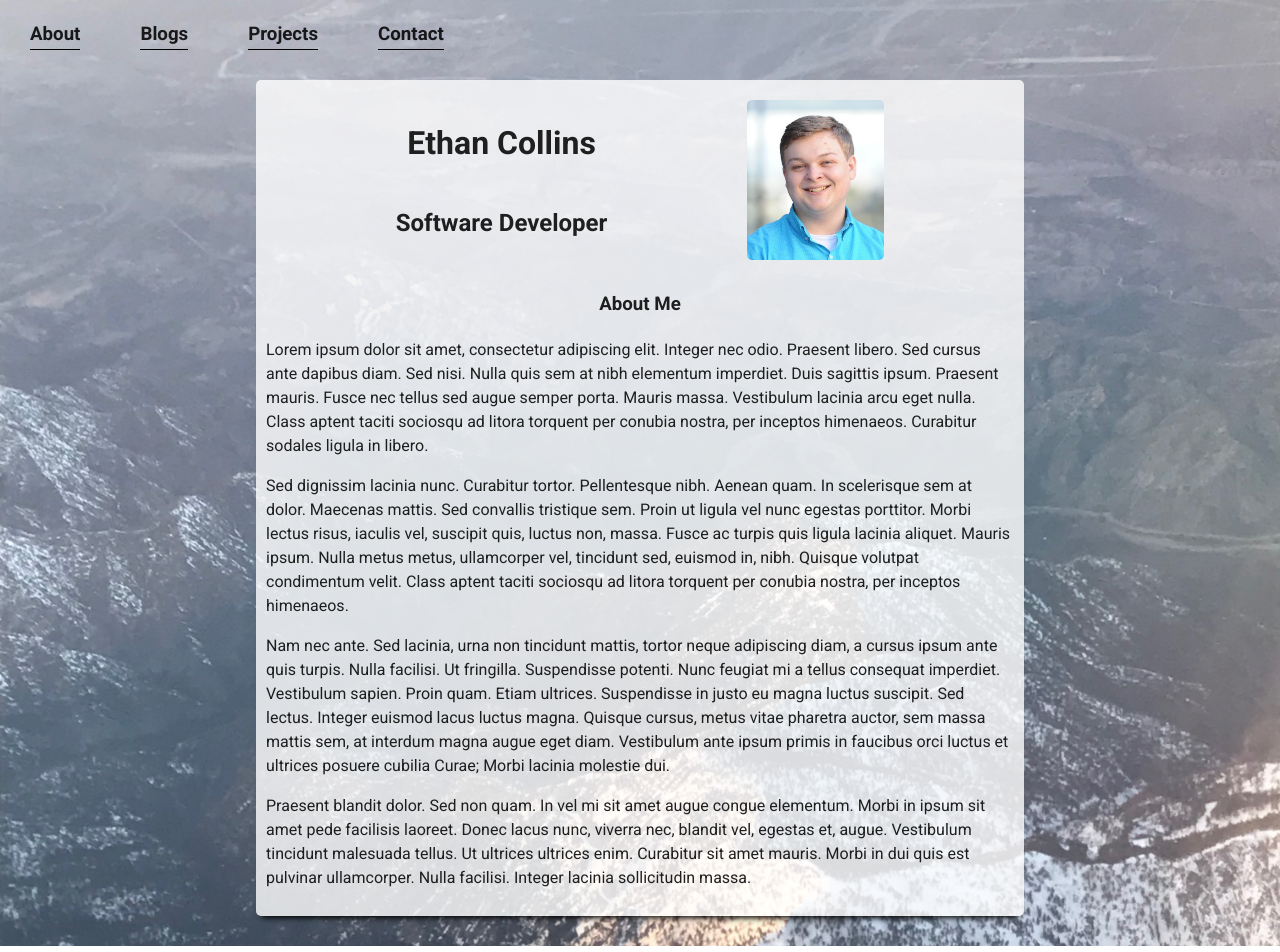
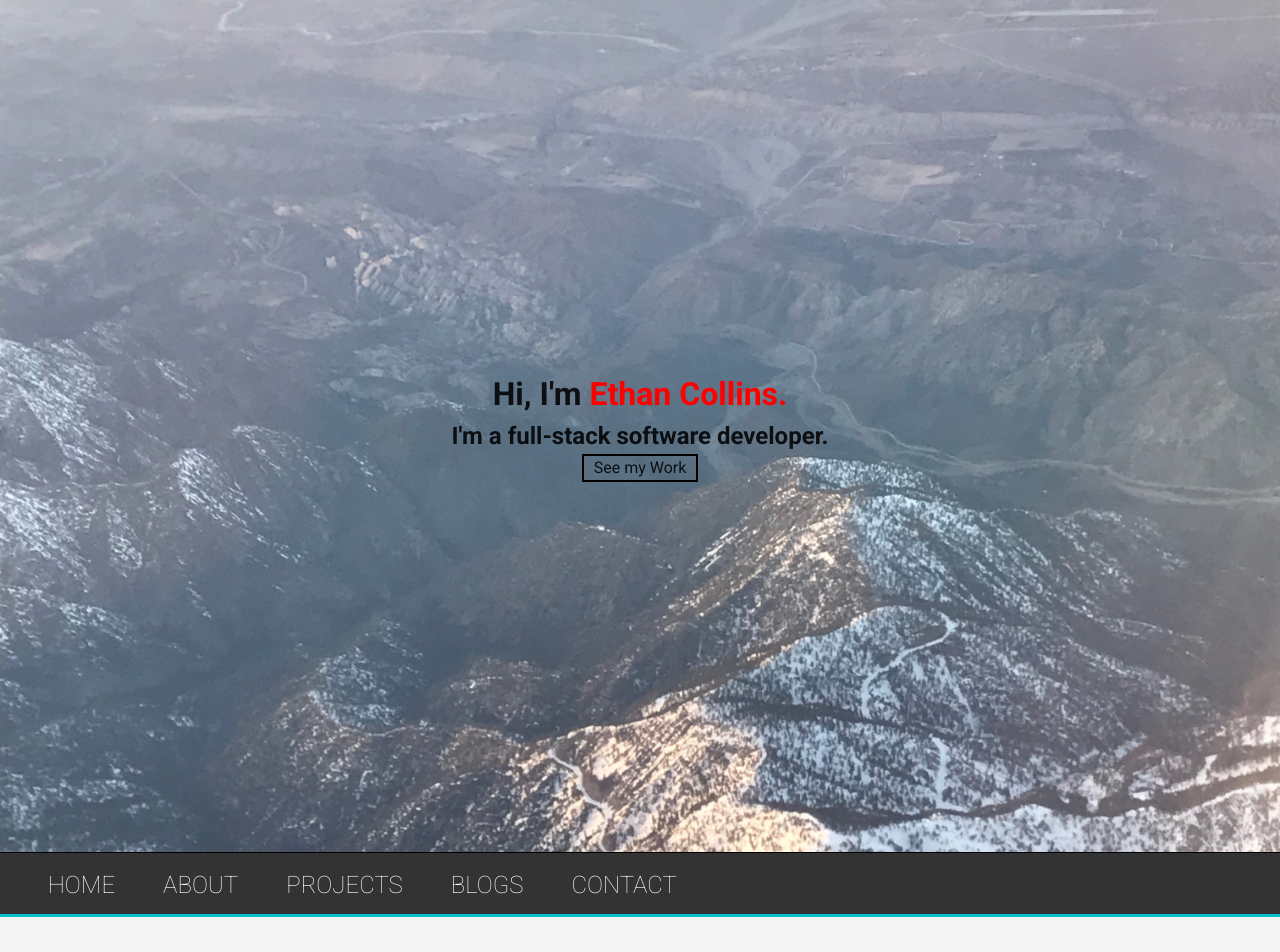
Before and after one commit to ethancollins0/PersonalSite, a Vue app: page / in a window 1280 px wide. Before the commit this address led to /about. Shown: the top 952 px of the page. Built offline with nearby package versions, Linux system fonts and the light colour scheme.

Commit message:
adds styling and changes format to single page

```diff
--- a/src/App.vue
+++ b/src/App.vue
@@ -1,42 +1,39 @@
 <template>
 <v-app>
   <div id="app">
-    <MobileNavbar v-if="mobile" />
-    <Navbar v-if="mobile == false" />
     <router-view />
+    <Navbar />
+    <About />
+    <Projects />
   </div>
   </v-app>
 </template>
 
+<script>
+  import Navbar from './components/Navbar'
+  import About from './components/About'
+  import Projects from './components/Projects'
+
+  export default {
+      components: {
+        Navbar,
+        About,
+        Projects
+      },
+      computed: {
+        viewheight(){
+          return this.$store.state.viewheight
+        },
+      },
+      mounted(){
+        this.$store.commit('viewheight', window.innerHeight + 53)
+      },
+  };
+</script>
+
 <style lang="scss">
   #app {
-    background: url('./assets/background.jpg') no-repeat center center fixed;
-    -webkit-background-size: cover;
-    -moz-background-size: cover;
-    -o-background-size: cover;
-    background-size: cover;
-    background-attachment: fixed;
+    background: #fff;
+    width: calc(100vw);
   }
 </style>
-
-<script>
-  import Navbar from './components/Navbar'
-  import MobileNavbar from './components/MobileNavbar'
-
-  export default {
-    computed: {
-      mobile(){
-        return this.$store.state.mobile
-      }
-    },
-    mounted() {
-      if( /Android|webOS|iPhone|iPad|iPod|BlackBerry|IEMobile|Opera Mini/i.test(navigator.userAgent) ) {
-        this.$store.commit('mobile')
-      }
-    },
-    components: {
-      MobileNavbar,
-      Navbar,
-    }
-  };
-</script>
--- /dev/null
+++ b/src/components/About.vue
@@ -0,0 +1,59 @@
+<template>
+    <div class='about'>
+        <h1>About</h1>
+        <div class='about-content'>
+            <img src='@/assets/profile.jpg' />
+            <div class='about-text'>
+                <p>Lorem ipsum dolor sit amet, consectetur adipiscing elit. Integer nec odio. Praesent libero. Sed cursus ante dapibus diam. Sed nisi. Nulla quis sem at nibh elementum imperdiet. Duis sagittis ipsum. Praesent mauris. Fusce nec tellus sed augue semper porta. Mauris massa. Vestibulum lacinia arcu eget nulla. </p>
+            </div>
+        </div>
+    </div>
+</template>
+
+<script>
+    export default {
+
+    }
+</script>
+
+<style lang="scss">
+    .about {
+        width: 100%;
+        height: calc(100vh - 50px);
+        background: #f5f5f5;
+        display: flex;
+        flex-direction: column;
+        align-items: center;
+
+        h1 {
+            // padding: 10px;
+            margin: 30px;
+            margin-top: calc(10vh);
+            border-bottom: 1px solid black;
+        }
+
+        .about-content {
+            display: flex;
+            flex-direction: row;
+            align-items: center;
+            img {
+                height: 180px;
+                width: auto;
+                padding: 20px;
+            }
+
+            p {
+                margin: 0;
+            }
+        }
+    }
+
+    @media screen and (max-width: 600px) {
+        .about {
+            .about-content {
+                display: flex;
+                flex-direction: column;
+            }
+        }
+    }
+</style>
--- /dev/null
+++ b/src/components/Intro.vue
@@ -0,0 +1,35 @@
+<template>
+    <div class='intro-container'>
+        <h1>Hi, I'm <span class='highlight'>Ethan Collins.</span></h1>
+        <h2>I'm a full-stack software developer.</h2>
+        <button class='intro-button'>See my Work <i></i> </button>
+    </div>
+</template>
+
+<style lang='scss'>
+    .intro-container {
+        background: url('../assets/background.jpg') no-repeat center center fixed;
+        -webkit-background-size: cover;
+        -moz-background-size: cover;
+        -o-background-size: cover;
+        background-size: cover;
+
+        height: calc(100vh + 53px);
+        display: flex;
+        flex-direction: column;
+        align-items: center;
+        justify-content: center;
+        border-bottom: 1px solid black;
+
+        .highlight {
+            color: red;
+        }
+
+        .intro-button {
+            padding: 0 10px;
+            border: 2px solid black;
+            outline: none;
+        }
+
+    }
+</style>
--- a/src/components/Navbar.vue
+++ b/src/components/Navbar.vue
@@ -1,79 +1,103 @@
 <template>
-    <div class='navbar'>
-            <!-- <img src='@/assets/logo.png' /> -->
-            <div class='link-container'>
-                <div class='text-container' v-bind:class="{active: active == 'about'}" ><h3 @click="handleClick" name='about'>About</h3></div>
-                <div class='text-container' v-bind:class="{active: active == 'blogs'}" ><h3 @click="handleClick" name='blogs'>Blogs</h3></div>
-                <div class='text-container' v-bind:class="{active: active == 'projects'}" ><h3 @click="handleClick" name='projects'>Projects</h3></div>
-                <div class='text-container' v-bind:class="{active: active == 'contact'}" ><h3 @click="handleClick" name='contact'>Contact</h3></div>
+        <nav class='navbar'>
+            <div class='navbar-container' v-bind:class="{ fixed: belowRange }">
+                <ul>
+                    <li>Home</li>
+                    <li>About</li>
+                    <li>Projects</li>
+                    <li>Blogs</li>
+                    <li>Contact</li>
+                </ul>
             </div>
-    </div>
+        </nav>
 </template>
 
 <script>
     export default {
-       computed: {
-           active(){
-               return this.$store.state.selected_nav
+        methods: {
+            handleClick(event){
+                this.$store.commit('siteSection', event.target.getAttribute('name'))
+            },
+            handleScroll(){
+                console.log(this.belowRange)
+                if (window.pageYOffset >= this.$store.state.viewheight){
+                    this.belowRange = true
+                } else {
+                    this.belowRange = false
+                }
             }
         },
-       methods: {
-           handleClick(event){
-               let name = event.target.getAttribute('name')
-               this.$store.commit('selectNav', name)
-               this.$router.history.push(`/${name}`)
+        data(){
+            return {
+                belowRange: false
             }
+        },
+        computed: {
+            siteSection(){
+                return this.$store.state.siteSection
+            },
+        },
+        mounted(){
+            window.addEventListener('scroll', this.handleScroll)
+            if (window.pageYOffset >= this.viewheight){
+                this.belowRange = true
+            } else {
+                this.belowRange = false
             }
+        },
+        destroyed(){
+            window.removeEventListener('scroll', this.handleScroll)
+        },
     }
 </script>
 
 <style lang="scss">
         .navbar {
             width: 100%;
-        height: 50px;
-        // background-color: grey;
-        display: flex;
-        justify-content: flex-start;
-        align-items: center;
+            background-color: #333;
+            color: #fff;
+            font-size: 1.5rem;
+            text-transform: uppercase;
+            font-weight: 100;
+            height: 4rem;
+            line-height: 4rem;
 
-        .link-container {
-            height: 100%;
-            display: flex;
-            align-items: center;
-            flex-direction: row;
+            .navbar-container {
+                width: 100%;
+                margin: 0 auto;
+                background-color: #333;
+                color: #fff;
+                font-size: 1.5rem;
+                text-transform: uppercase;
+                font-weight: 100;
+                height: 4rem;
+                line-height: 4rem;
+                border-bottom: 3px solid #04C2C9;
 
-            .text-container {
-                height: 100%;
-                display: flex;
-                justify-items: center;
-                align-items: center;
-                margin-top: 20px;
-                // background-clip: content-box;
-                padding-right: -10px;
-                padding-left: -10px;
+
+            ul {
+                float: left;
+                list-style: none;
+
+                li {
+                    display: inline-block;
+                    padding: 0 1.5rem;
+                    cursor: pointer;
                 }
 
-            .active {
-                margin-top: 10px;
-                h3 {
-                    font-weight: bold;
+                li:hover {
+                    color: red;
                 }
-            }
-
-            h3 {
-                margin: 30px;
-                margin-top: 0;
-                margin-bottom: 0;
-                -moz-box-sizing: border-box;
-                -webkit-box-sizing: border-box;
-                box-sizing: border-box;
-                border-bottom: 1px solid black;
-            }
-
-            h3:hover {
-                cursor: pointer;
             }
         }
     }
 
+    .fixed {
+        position: fixed;
+        top: 0;
+        z-index: 20;
+        margin-bottom: 30px;
+    }
+
+
 </style>
--- /dev/null
+++ b/src/components/Projects.vue
@@ -0,0 +1,30 @@
+<template>
+    <div class='projects'>
+        <h1>Projects</h1>
+    </div>
+</template>
+
+<script>
+    export default {
+        data: () => {
+            return {
+                test: false
+            }
+        },
+        mounted(){
+            console.log(this.test)
+        }
+    }
+</script>
+
+<style lang="scss">
+    .projects {
+        display: flex;
+        justify-content: center;
+        height: 400px;
+        h1 {
+            font-size: 25pt;
+            font-family: 'raleway-bold';
+        }
+    }
+</style>
--- a/src/router/index.js
+++ b/src/router/index.js
@@ -1,39 +1,21 @@
 import Vue from 'vue'
 import VueRouter from 'vue-router'
-import About from '../views/About'
-import Contact from '../views/Contact'
-import Blogs from '../views/Blogs'
-import Projects from '../views/Projects'
+import Index from '../views/Index'
 
 Vue.use(VueRouter)
 
-function about(){
-  router.history.push('/about')
+function index(){
+  router.history.push('/')
 }
 
 const routes = [
   {
-    path: '/about',
-    name: 'about',
-    component: About
+    path: '/',
+    name: 'index',
+    component: Index
   },
   {
-    path: '/contact',
-    name: 'contact',
-    component: Contact
-  },
-  {
-    path: '/blogs',
-    name: 'blogs',
-    component: Blogs
-  },
-  {
-    path: '/projects',
-    name: 'projects',
-    component: Projects
-  },
-  {
-    beforeEnter: about,
+    beforeEnter: index,
     path: '*',
   }
 ]
--- a/src/store/index.js
+++ b/src/store/index.js
@@ -5,8 +5,9 @@ Vue.use(Vuex)
 
 export default new Vuex.Store({
   state: {
-    selected_nav: '',
+    siteSection: '',
     mobile: false,
+    viewheight: 0,
     projects: [
       {
         title: 'Water.pi',
@@ -27,11 +28,17 @@ export default new Vuex.Store({
     ]
   },
   mutations: {
-    selectNav(state, name){
-      state.selected_nav = name
+    siteSection(state, name){
+      state.siteSection = name
     },
     mobile(state){
       state.mobile = true
+    },
+    viewheight(state, height){
+      state.viewheight = height
+    },
+    belowRange(state, bool){
+      state.belowRange = bool
     }
   },
   actions: {
--- a/src/views/About.vue
+++ /dev/null
@@ -1,129 +0,0 @@
-<template>
-  <div class="about">
-    <div class='header' v-bind:class="{mobile: this.$store.state.mobile}">
-      <div class='title-container'>
-        <h1>Ethan Collins</h1>
-        <h2>Software Developer</h2>
-      </div>
-      <div class='picture-container'>
-        <img src='@/assets/profile.jpg' />
-      </div>
-    </div>
-    <body v-bind:class="{body_mobile: this.$store.state.mobile}">
-      <article>
-        <div class='about-title'>
-          <h3>About Me</h3>
-        </div>
-
-        <p>Lorem ipsum dolor sit amet, consectetur adipiscing elit. Integer nec odio. Praesent libero. Sed cursus ante dapibus diam. Sed nisi. Nulla quis sem at nibh elementum imperdiet. Duis sagittis ipsum. Praesent mauris. Fusce nec tellus sed augue semper porta. Mauris massa. Vestibulum lacinia arcu eget nulla. Class aptent taciti sociosqu ad litora torquent per conubia nostra, per inceptos himenaeos. Curabitur sodales ligula in libero. </p>
-
-        <p>Sed dignissim lacinia nunc. Curabitur tortor. Pellentesque nibh. Aenean quam. In scelerisque sem at dolor. Maecenas mattis. Sed convallis tristique sem. Proin ut ligula vel nunc egestas porttitor. Morbi lectus risus, iaculis vel, suscipit quis, luctus non, massa. Fusce ac turpis quis ligula lacinia aliquet. Mauris ipsum. Nulla metus metus, ullamcorper vel, tincidunt sed, euismod in, nibh. Quisque volutpat condimentum velit. Class aptent taciti sociosqu ad litora torquent per conubia nostra, per inceptos himenaeos. </p>
-
-        <p>Nam nec ante. Sed lacinia, urna non tincidunt mattis, tortor neque adipiscing diam, a cursus ipsum ante quis turpis. Nulla facilisi. Ut fringilla. Suspendisse potenti. Nunc feugiat mi a tellus consequat imperdiet. Vestibulum sapien. Proin quam. Etiam ultrices. Suspendisse in justo eu magna luctus suscipit. Sed lectus. Integer euismod lacus luctus magna. Quisque cursus, metus vitae pharetra auctor, sem massa mattis sem, at interdum magna augue eget diam. Vestibulum ante ipsum primis in faucibus orci luctus et ultrices posuere cubilia Curae; Morbi lacinia molestie dui. </p>
-
-        <p>Praesent blandit dolor. Sed non quam. In vel mi sit amet augue congue elementum. Morbi in ipsum sit amet pede facilisis laoreet. Donec lacus nunc, viverra nec, blandit vel, egestas et, augue. Vestibulum tincidunt malesuada tellus. Ut ultrices ultrices enim. Curabitur sit amet mauris. Morbi in dui quis est pulvinar ullamcorper. Nulla facilisi. Integer lacinia sollicitudin massa. </p>
-      </article>
-    </body>
-  </div>
-</template>
-
-<script>
-  export default {
-
-  }
-</script>
-
-<style lang="scss">
-  .about {
-    margin-top: 20px;
-    display: flex;
-    flex-direction: column;
-    align-items: center;
-    min-width: 310px;
-
-    .header {
-      border-radius: 5px 5px 0 0;
-      margin-top: 10px;
-      width: 60%;
-      background: rgba(255, 255, 255, 0.8);
-      display: flex;
-      flex-direction: row;
-      justify-content: space-evenly;
-      height: 200px;
-      min-width: 280px;
-
-      .title-container {
-        display: flex;
-        flex-direction: column;
-        justify-content: space-evenly;
-        align-items: center;
-      }
-
-      .picture-container {
-        display: flex;
-        align-items: center;
-        width: auto;
-        max-width: 200px;
-        img {
-          height: 80%;
-          width: auto;
-          border-radius: 5px;
-        }
-      }
-    }
-
-    .mobile {
-      width: 90%;
-      height: 150px;
-      .picture-container {
-        width: auto;
-        max-width: 120px;
-        display: flex;
-        justify-content: center;
-        img {
-          height: 70%;
-          width: auto;
-        }
-      }
-      .title-container {
-          h1 {
-            font-size: 25px;
-          }
-          h2 {
-            font-size: 16px;
-          }
-        }
-    }
-
-    .body_mobile {
-      width: 90%;
-      article {
-        width: 100%;
-      }
-    }
-
-    body {
-      min-width: 280px;
-      display: flex;
-      justify-content: center;
-
-      article {
-        padding: 10px;
-        width: 60%;
-        background: rgba(255, 255, 255, 0.8);
-        border-radius: 0 0 5px 5px;
-        -webkit-box-shadow: 0 8px 6px -6px black;
-        -moz-box-shadow: 0 8px 6px -6px black;
-        box-shadow: 0 8px 6px -6px black;
-
-        .about-title {
-          display: flex;
-          justify-content: center;
-          margin-bottom: 20px;
-        }
-
-      }
-      margin-bottom: 30px;
-    }
-  }
-</style>
--- a/src/views/Blogs.vue
+++ /dev/null
@@ -1,3 +0,0 @@
-<template>
-    <h1>Blogs</h1>
-</template>
--- a/src/views/Contact.vue
+++ /dev/null
@@ -1,15 +0,0 @@
-<template>
-  <div class="contact">
-    <h1>This is a contact page</h1>
-  </div>
-</template>
-
-<script>
-  export default {
-
-  }
-</script>
-
-<style lang="scss">
-
-</style>
--- /dev/null
+++ b/src/views/Index.vue
@@ -0,0 +1,18 @@
+<template>
+    <div class='index-page'>
+        <Intro />
+    </div>
+</template>
+
+<script>
+    import Intro from '@/components/Intro.vue'
+
+    export default {
+        components: {
+            Intro,
+        }
+    }
+</script>
+
+<style lang="scss">
+</style>
--- a/src/views/Projects.vue
+++ /dev/null
@@ -1,48 +0,0 @@
-<template>
-    <div class='projects' >
-        <h1>Projects</h1>
-        <div class='projects-container'>
-            <template v-for="(project, index) in projects">
-                <Project  :project="project" :key="index" />
-            </template>
-        </div>
-    </div>
-</template>
-
-<script>
-    import Project from '../components/Project'
-
-    export default {
-        data(){
-            return {
-                projects: this.$store.state.projects,
-            }
-        },
-        components: {
-            Project
-        },
-        mounted() {
-            if( /Android|webOS|iPhone|iPad|iPod|BlackBerry|IEMobile|Opera Mini/i.test(navigator.userAgent) ) {
-                this.$store.commit('mobile')
-            }
-        },
-    }
-</script>
-
-<style lang="scss">
-    .projects {
-        margin-top: 20px;
-        // background: rgba(200, 200, 200, .8);
-        display: flex;
-        flex-direction: column;
-        align-items: center;
-
-        .projects-container {
-            width: 100%;
-            display: flex;
-            flex-direction: row;
-            flex-wrap: wrap;
-            justify-content: space-around;
-        }
-    }
-</style>
```
Also changed, not shown: src/assets/profile-picture.jpg (added). Lines whose indentation alone changed are shown as unchanged.
